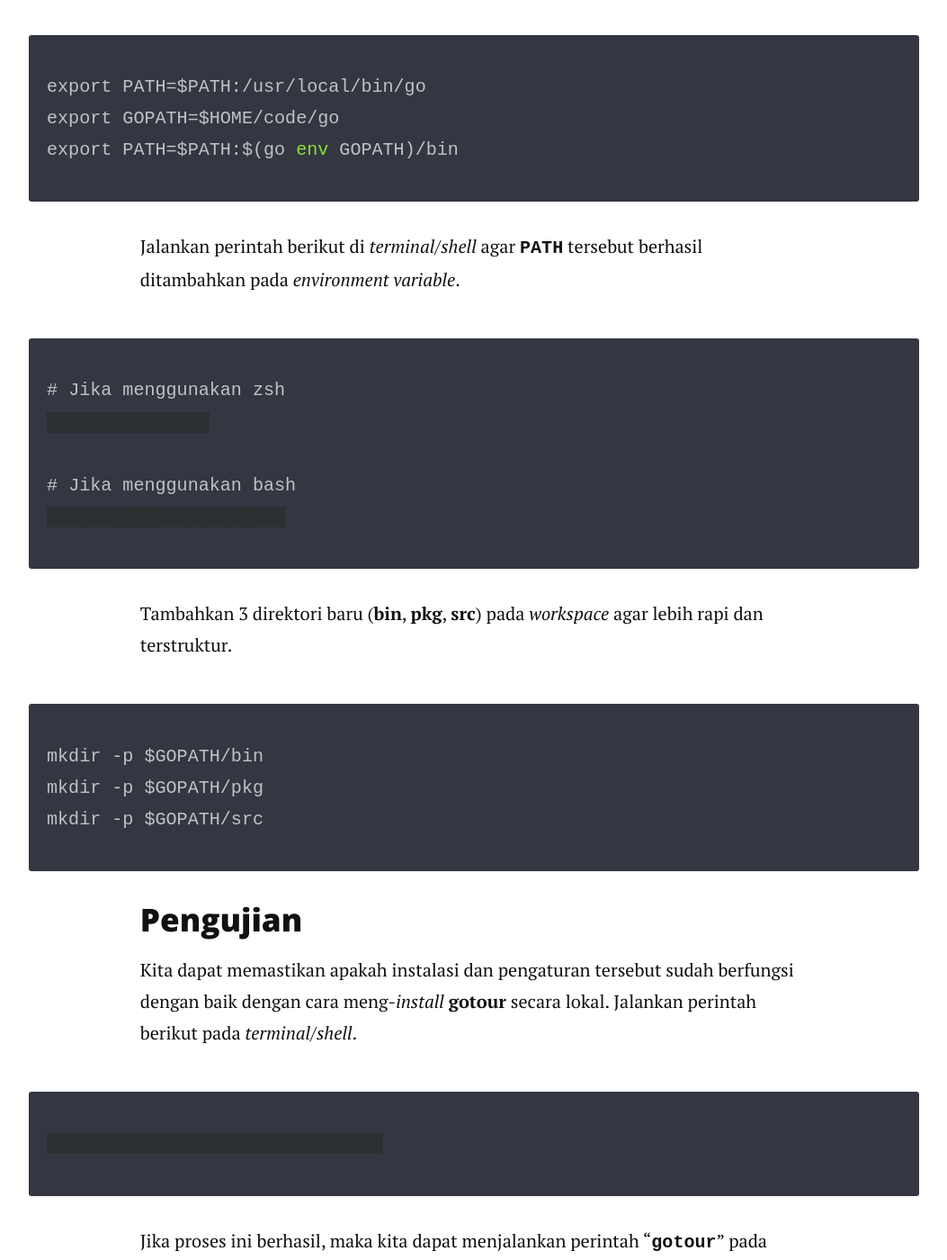
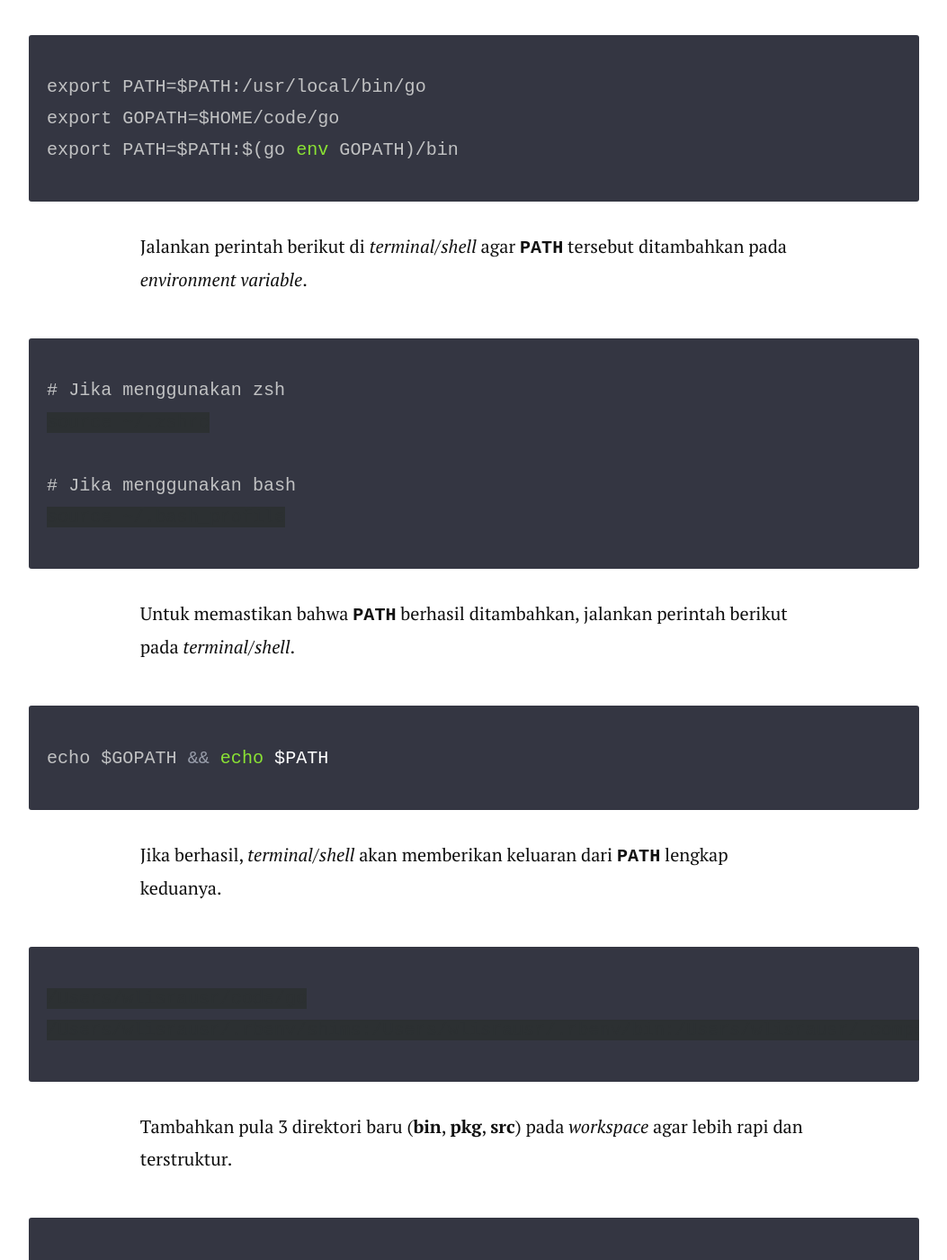
Before and after one commit to wlisrausr/wlisra.github.io, a Jekyll site: the page built from _posts/2018-01-13-go-installation-and-setup-on-macos.markdown, in a window 1280 px wide and 1400 px high, scrolled down 2761 px. Shown: the whole window at 90% size, without its empty margins (113-1166 px from the left). Built offline with Jekyll 4.4.1, drawn with Linux system fonts in a browser that asks for light colours; nearby versions of some CDN libraries; comment, search, counter and statistics services are not loaded; some of the changed text lies outside the part shown.

Commit message:
Update the article

```diff
--- a/_posts/2018-01-13-go-installation-and-setup-on-macos.markdown
+++ b/_posts/2018-01-13-go-installation-and-setup-on-macos.markdown
@@ -61,7 +61,20 @@ source ~/.zshrc
 source ~/.bash_profile
 {% endhighlight %}
 
-Tambahkan 3 direktori baru (**bin**, **pkg**, **src**) pada *workspace* agar lebih rapi dan terstruktur.
+Untuk memastikan bahwa **`PATH`** berhasil ditambahkan, jalankan perintah berikut pada *terminal/shell*.
+
+{% highlight terminal %}
+echo $GOPATH && echo $PATH
+{% endhighlight %}
+
+Jika berhasil, *terminal/shell* akan memberikan keluaran dari **`PATH`** lengkap keduanya.
+
+{% highlight terminal %}
+/Users/wlisrausr/code/go
+/Users/wlisrausr/.rbenv/shims:/Users/wlisrausr/.rbenv/bin:/Users/wlisrausr/.composer/vendor/bin:/usr/local/sbin:/usr/local/opt/php71/bin:/usr/local/bin:/usr/bin:/bin:/usr/sbin:/sbin:/Users/wlisrausr/Library/Android/sdk/tools:/Users/wlisrausr/Library/Android/sdk/platform-tools:/Users/wlisrausr/.composer/vendor/bin:/Users/wlisrausr/.fzf/bin:/usr/local/bin/go:/Users/wlisrausr/code/go/bin
+{% endhighlight %}
+
+Tambahkan pula 3 direktori baru (**bin**, **pkg**, **src**) pada *workspace* agar lebih rapi dan terstruktur.
 
 {% highlight terminal %}
 mkdir -p $GOPATH/bin
```
Also changed, not shown: other parts of _posts/2018-01-13-go-installation-and-setup-on-macos.markdown (+3 -3 lines).
